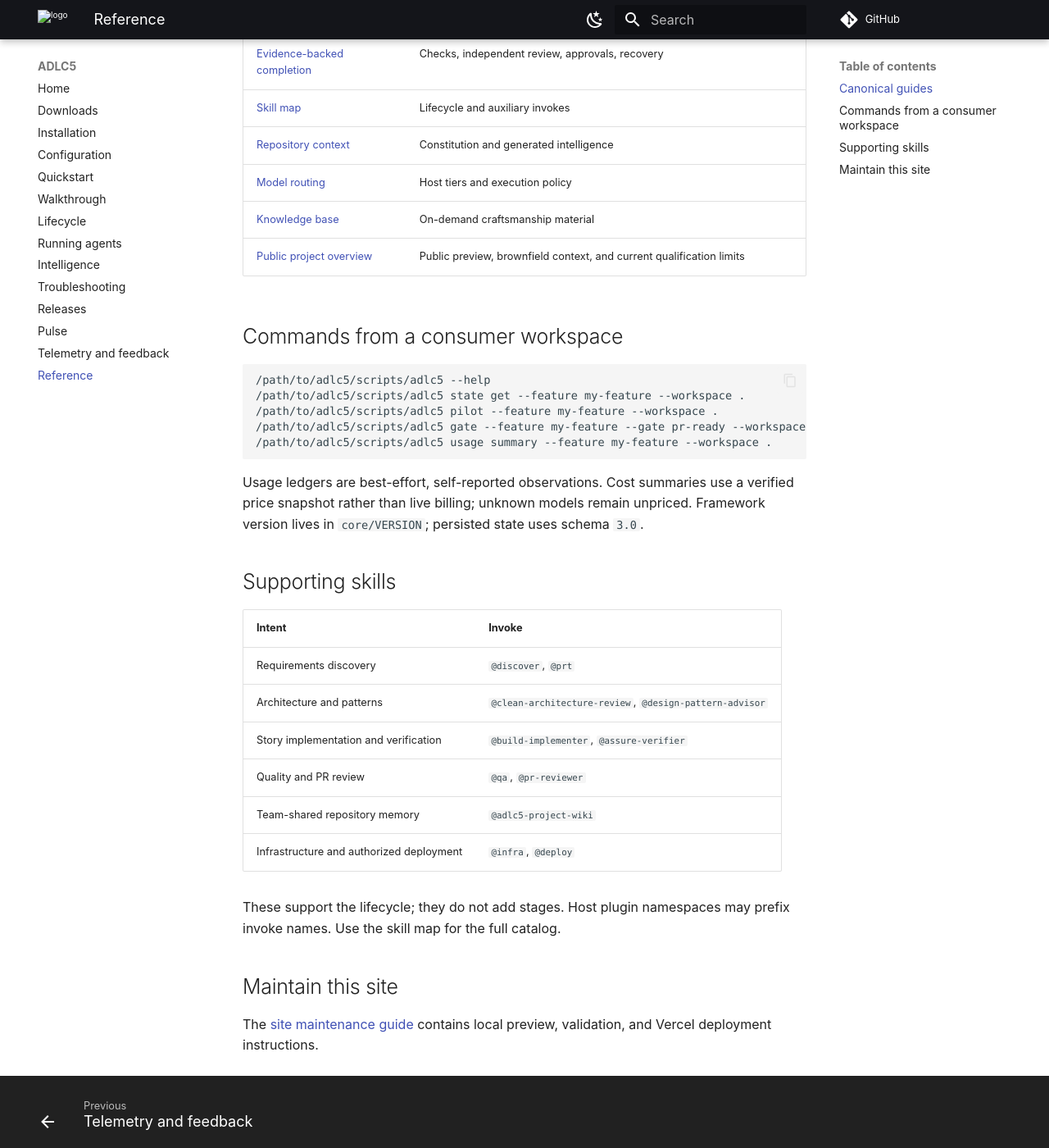
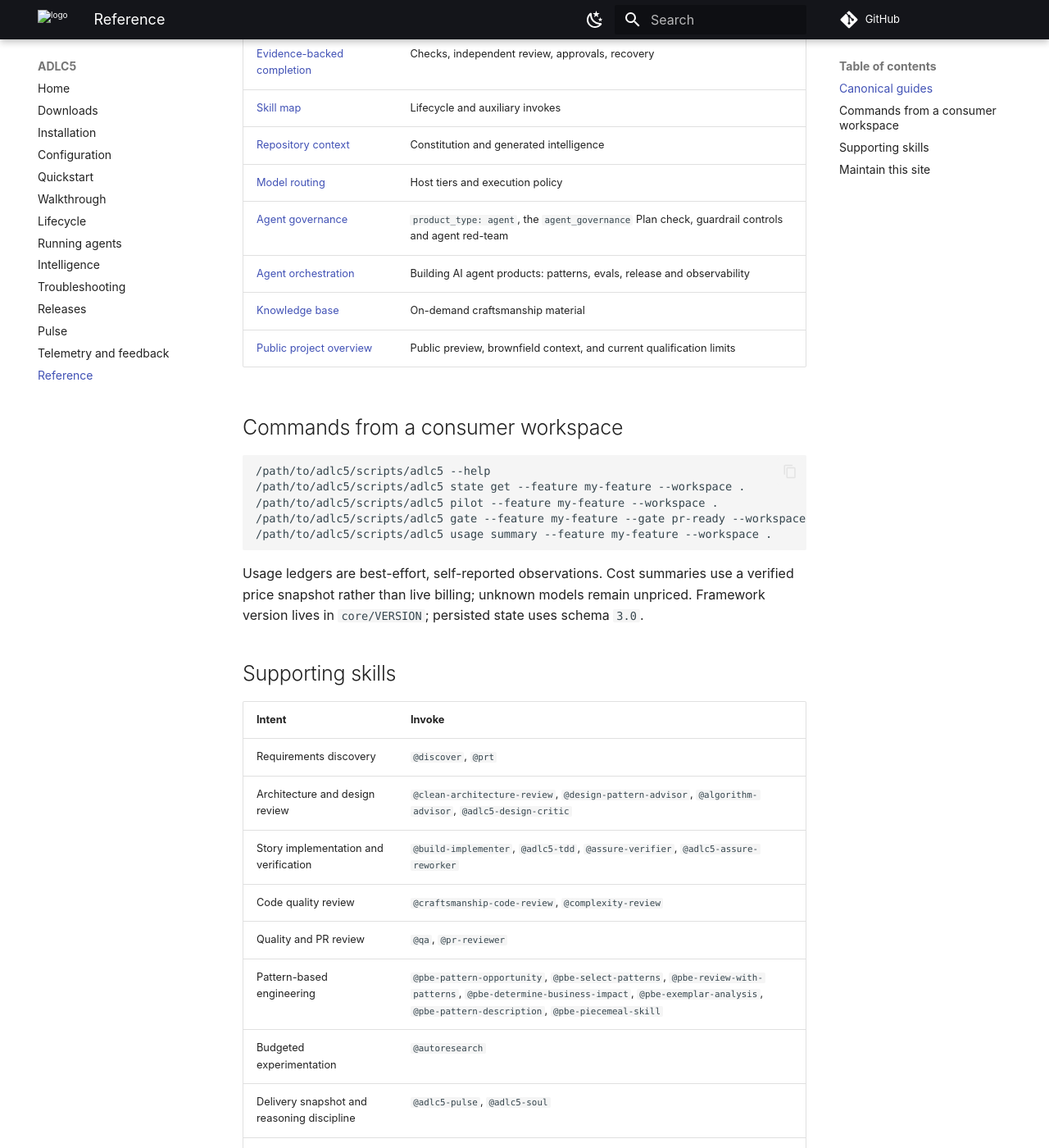
Before and after one commit to dango-tech/adlc5, an MkDocs documentation site: the page built from website/docs/reference.md, in a window 1280 px wide and 1400 px high, scrolled down 776 px. Shown: the whole window at 82% size. Built offline with MkDocs 1.6.1 and Material for MkDocs 9.7.7, drawn with Linux system fonts in a browser that asks for light colours; comment, search, counter and statistics services are not loaded.

Commit message:
Document skills and agent governance; register all skills
- CHANGELOG: agent-product governance and skill-registry fix
- README: Skills and capabilities section with agent-product governance
- website reference: full supporting-skill table, agent governance and
  orchestration guide links
- core/skill-registry.yaml: add the 13 unregistered skills; contract test
  fails on registry drift

Co-Authored-By: Claude Opus 5.5 <noreply@anthropic.com>

```diff
--- a/website/docs/reference.md
+++ b/website/docs/reference.md
@@ -26,6 +26,8 @@ and current evidence connect all four stages.
 | [Skill map](https://github.com/dango-tech/adlc5/blob/main/shared/docs/SKILL-MAP.md) | Lifecycle and auxiliary invokes |
 | [Repository context](https://github.com/dango-tech/adlc5/blob/main/core/guides/repository-context.md) | Constitution and generated intelligence |
 | [Model routing](https://github.com/dango-tech/adlc5/blob/main/core/guides/model-matrix.md) | Host tiers and execution policy |
+| [Agent governance](https://github.com/dango-tech/adlc5/blob/main/core/guides/agent-governance.md) | `product_type: agent`, the `agent_governance` Plan check, guardrail controls and agent red-team |
+| [Agent orchestration](https://github.com/dango-tech/adlc5/blob/main/core/guides/agent-orchestration.md) | Building AI agent products: patterns, evals, release and observability |
 | [Knowledge base](https://github.com/dango-tech/adlc5/blob/main/shared/docs/knowledge-base/README.md) | On-demand craftsmanship material |
 | [Public project overview](https://github.com/dango-tech/adlc5/wiki/ADLC5-Overview) | Public preview, brownfield context, and current qualification limits |
 
@@ -48,9 +50,13 @@ Framework version lives in `core/VERSION`; persisted state uses schema `3.0`.
 | Intent | Invoke |
 | --- | --- |
 | Requirements discovery | `@discover`, `@prt` |
-| Architecture and patterns | `@clean-architecture-review`, `@design-pattern-advisor` |
-| Story implementation and verification | `@build-implementer`, `@assure-verifier` |
+| Architecture and design review | `@clean-architecture-review`, `@design-pattern-advisor`, `@algorithm-advisor`, `@adlc5-design-critic` |
+| Story implementation and verification | `@build-implementer`, `@adlc5-tdd`, `@assure-verifier`, `@adlc5-assure-reworker` |
+| Code quality review | `@craftsmanship-code-review`, `@complexity-review` |
 | Quality and PR review | `@qa`, `@pr-reviewer` |
+| Pattern-based engineering | `@pbe-pattern-opportunity`, `@pbe-select-patterns`, `@pbe-review-with-patterns`, `@pbe-determine-business-impact`, `@pbe-exemplar-analysis`, `@pbe-pattern-description`, `@pbe-piecemeal-skill` |
+| Budgeted experimentation | `@autoresearch` |
+| Delivery snapshot and reasoning discipline | `@adlc5-pulse`, `@adlc5-soul` |
 | Team-shared repository memory | `@adlc5-project-wiki` |
 | Infrastructure and authorized deployment | `@infra`, `@deploy` |
 
```
Also changed, not shown: CHANGELOG.md (+2 -0 lines), README.md (+30 -0 lines), 2 other files.
